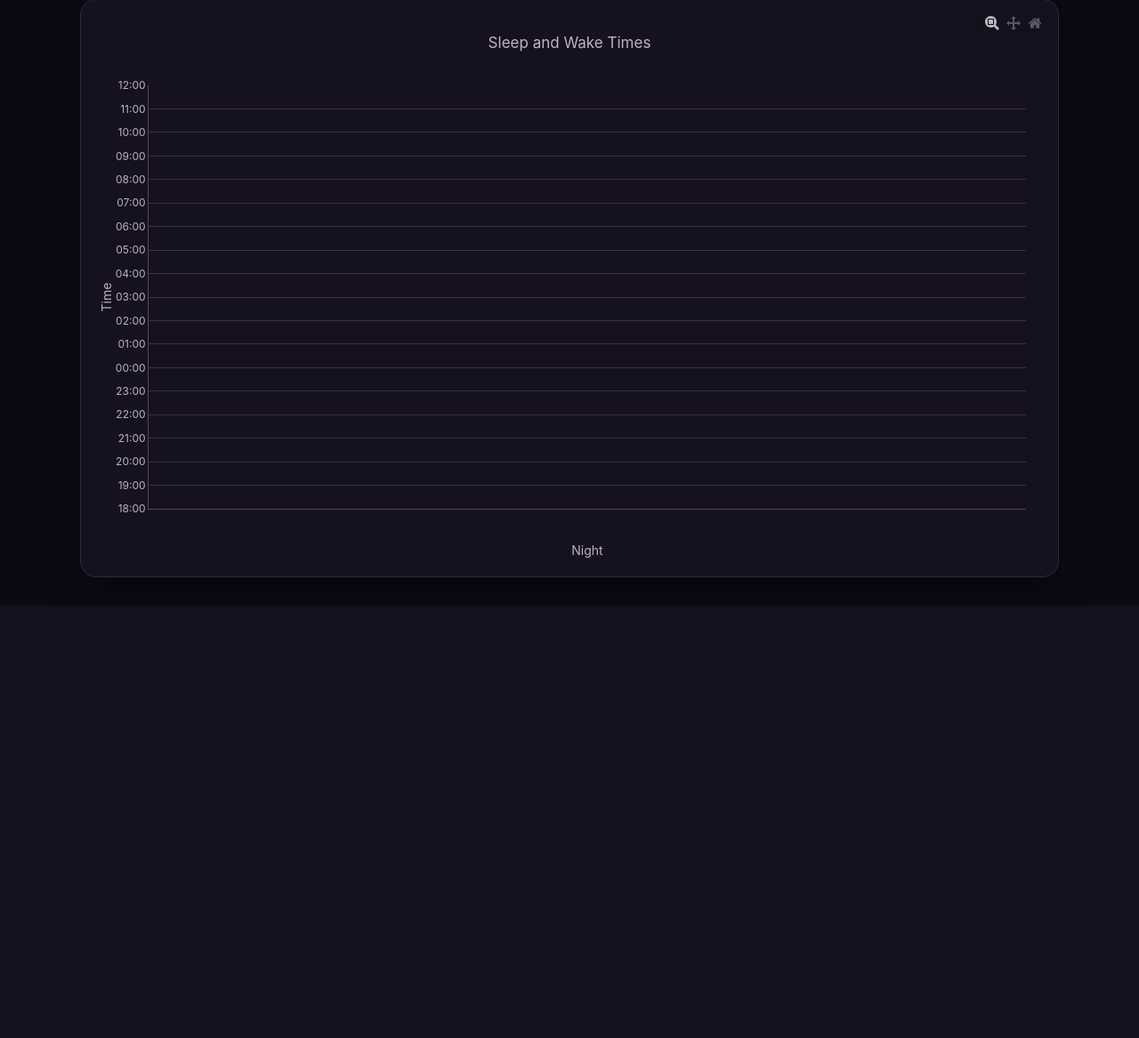
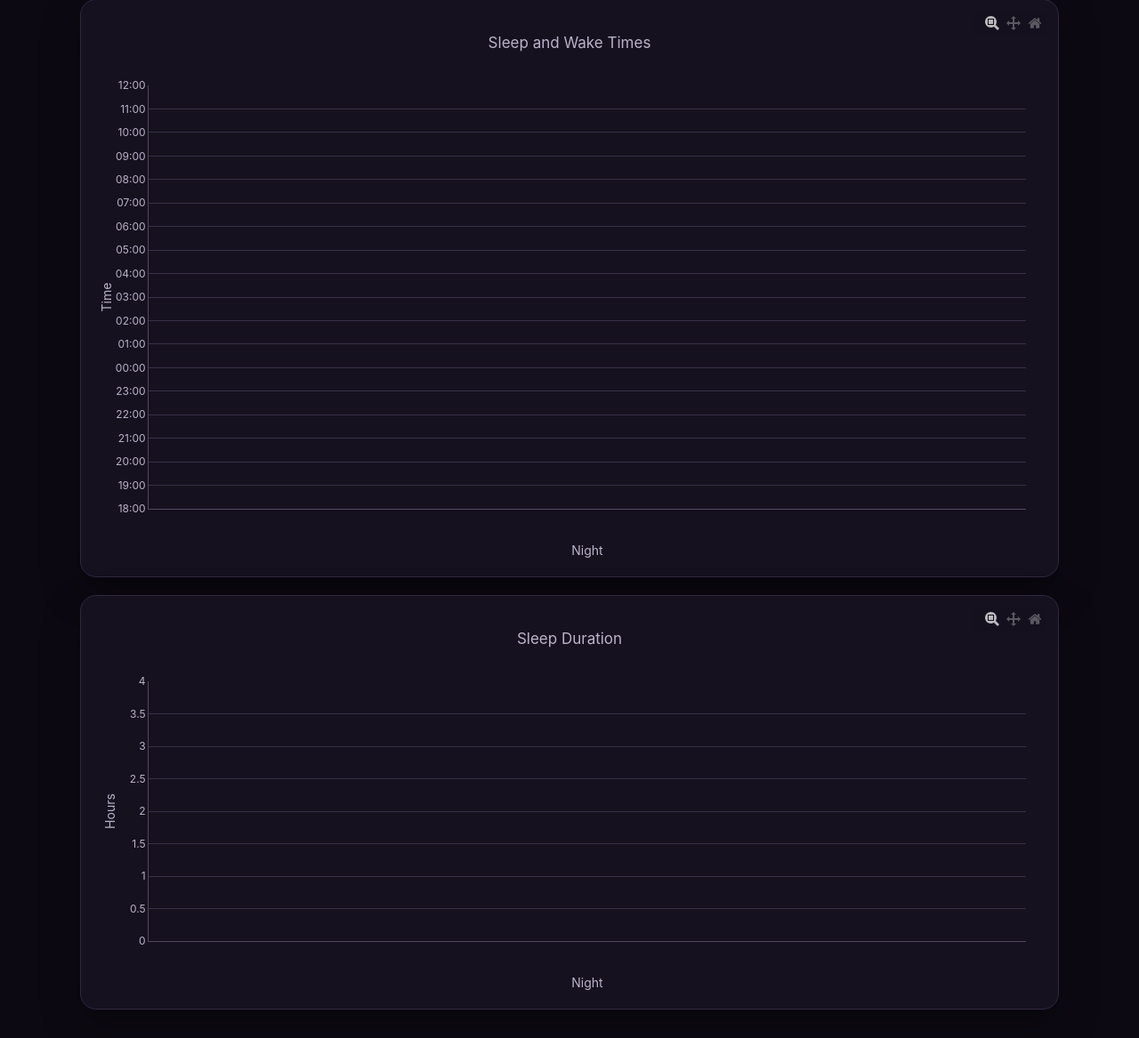
Before and after one commit to nielsSkov/lifestyle-book, a Flask app: page /sleep in a window 1280 px wide. Shown: the part 601-1768 px from the top of the page at 89% size. Before the commit the page ends 1282 px from the top, so only its background shows below. Run offline with Flask 3, Linux system fonts and the light colour scheme.

Commit message:
Add nightly sleep duration chart

```diff
--- a/app.py
+++ b/app.py
@@ -24,7 +24,7 @@ from sleep_data import (
     read_sleep_records,
     store_sleep,
 )
-from sleep_plot import build_sleep_figure
+from sleep_plot import build_sleep_duration_figure, build_sleep_figure
 from weight_data import (
     delete_weight,
     parse_measurement_date,
@@ -156,6 +156,7 @@ def sleep():
     except ValueError:
         selected_date = latest_night_start
     figure = build_sleep_figure(records)
+    duration_figure = build_sleep_duration_figure(records)
     return render_template(
         "sleep.html",
         active_section="sleep",
@@ -172,6 +173,7 @@ def sleep():
         deleted=request.args.get("deleted"),
         error=request.args.get("error"),
         graph_json=figure.to_json(),
+        duration_graph_json=duration_figure.to_json(),
         plotly_config=PLOTLY_CONFIG,
         plotly_version=PLOTLY_VERSION,
     )
@@ -263,6 +265,7 @@ def _sleep_json_response(selected_date: date, message: str):
             for record in records
         },
         figure=json.loads(cast(str, build_sleep_figure(records).to_json())),
+        duration_figure=json.loads(cast(str, build_sleep_duration_figure(records).to_json())),
     )
 
 
--- a/sleep_plot.py
+++ b/sleep_plot.py
@@ -132,6 +132,75 @@ def build_sleep_figure(records: list[SleepRecord]) -> go.Figure:
     return figure
 
 
+def build_sleep_duration_figure(records: list[SleepRecord]) -> go.Figure:
+    figure = go.Figure()
+    night_dates: list[date] = []
+
+    if records:
+        records_by_date = {record.night_start_date: record for record in records}
+        night_dates = _daily_dates(
+            records[0].night_start_date,
+            records[-1].night_start_date,
+        )
+        night_keys = [_night_label(day) for day in night_dates]
+        durations = []
+        duration_labels = []
+        for day in night_dates:
+            record = records_by_date.get(day)
+            duration = _sleep_duration(record)
+            durations.append(duration)
+            duration_labels.append(_format_duration(duration))
+
+        figure.add_trace(
+            go.Bar(
+                x=night_keys,
+                y=durations,
+                customdata=duration_labels,
+                marker={"color": "#8354e8"},
+                hovertemplate="%{x}<br>%{customdata}<extra>Sleep duration</extra>",
+                showlegend=False,
+            )
+        )
+
+    figure.update_layout(
+        template="none",
+        autosize=True,
+        title={"text": "Sleep Duration", "x": 0.5},
+        paper_bgcolor="#15111f",
+        plot_bgcolor="#15111f",
+        font={
+            "color": "#bbb3c9",
+            "family": 'Inter, ui-sans-serif, system-ui, "Segoe UI", sans-serif',
+        },
+        hovermode="x unified",
+        hoverlabel={
+            "bgcolor": "#2c2340",
+            "bordercolor": "#524762",
+            "font": {"color": "#f4f0fa"},
+        },
+        uirevision="sleep-duration",
+        margin={"l": 64, "r": 24, "t": 84, "b": 64},
+        xaxis={
+            "title": "Night",
+            "type": "category",
+            "categoryorder": "array",
+            "categoryarray": [_night_label(day) for day in night_dates],
+            "tickangle": -35,
+            "automargin": True,
+            "gridcolor": "#383047",
+            "linecolor": "#524762",
+        },
+        yaxis={
+            "title": "Hours",
+            "rangemode": "tozero",
+            "gridcolor": "#383047",
+            "linecolor": "#524762",
+            "fixedrange": False,
+        },
+    )
+    return figure
+
+
 def _daily_dates(start: date, end: date) -> list[date]:
     return [start + timedelta(days=offset) for offset in range((end - start).days + 1)]
 
@@ -168,3 +237,17 @@ def _night_label(day: date) -> str:
 
 def _format_time(value: datetime | None) -> str:
     return "" if value is None else value.strftime("%H:%M")
+
+
+def _sleep_duration(record: SleepRecord | None) -> float:
+    if record is None or record.sleep_at is None or record.wake_at is None:
+        return math.nan
+    return (record.wake_at - record.sleep_at).total_seconds() / 3600
+
+
+def _format_duration(duration: float) -> str:
+    if not math.isfinite(duration):
+        return ""
+    total_minutes = round(duration * 60)
+    hours, minutes = divmod(total_minutes, 60)
+    return f"{hours} h {minutes:02d} min"
--- a/static/style.css
+++ b/static/style.css
@@ -605,6 +605,7 @@ input {
 #difference-plot,
 #rate-plot,
 #sleep-plot,
+#sleep-duration-plot,
 #active-days-plot,
 #daily-plot {
   width: 100%;
@@ -620,6 +621,11 @@ input {
 #sleep-plot {
   height: min(78vh, 720px);
   min-height: 600px;
+}
+
+#sleep-duration-plot {
+  height: min(55vh, 460px);
+  min-height: 360px;
 }
 
 #daily-plot {
@@ -721,6 +727,11 @@ input {
     min-height: 520px;
   }
 
+  #sleep-duration-plot {
+    height: min(60vh, 440px);
+    min-height: 360px;
+  }
+
   #daily-plot {
     height: min(72vh, 560px);
     min-height: 460px;
--- a/templates/sleep.html
+++ b/templates/sleep.html
@@ -37,6 +37,9 @@
   <section class="graph-card">
     <div id="sleep-plot" role="region" aria-label="Interactive sleep timing chart"></div>
   </section>
+  <section class="graph-card">
+    <div id="sleep-duration-plot" role="region" aria-label="Interactive nightly sleep duration chart"></div>
+  </section>
 {% endblock %}
 {% block scripts %}
   <script src="{{ url_for('plotly_runtime', v=plotly_version) }}"></script>
@@ -67,13 +70,46 @@
     });
 
     let sleepFigure = {{ graph_json | safe }};
+    let sleepDurationFigure = {{ duration_graph_json | safe }};
     const plotlyConfig = {{ plotly_config | tojson }};
-    const plotReady = Plotly.newPlot(
-      "sleep-plot",
-      sleepFigure.data,
-      sleepFigure.layout,
-      plotlyConfig,
-    );
+    const plotsReady = Promise.all([
+      Plotly.newPlot("sleep-plot", sleepFigure.data, sleepFigure.layout, plotlyConfig),
+      Plotly.newPlot(
+        "sleep-duration-plot",
+        sleepDurationFigure.data,
+        sleepDurationFigure.layout,
+        plotlyConfig,
+      ),
+    ]);
+
+    plotsReady.then((linkedPlots) => {
+      let syncingXAxes = false;
+
+      function readXRange(update) {
+        if (Array.isArray(update["xaxis.range"])) return update["xaxis.range"];
+        const start = update["xaxis.range[0]"];
+        const end = update["xaxis.range[1]"];
+        return start !== undefined && end !== undefined ? [start, end] : null;
+      }
+
+      for (const source of linkedPlots) {
+        source.on("plotly_relayout", (update) => {
+          if (syncingXAxes) return;
+          const range = readXRange(update);
+          if (!range && update["xaxis.autorange"] !== true) return;
+
+          syncingXAxes = true;
+          const linkedUpdate = range ? {"xaxis.range": range} : {"xaxis.autorange": true};
+          Promise.all(
+            linkedPlots
+              .filter((target) => target !== source)
+              .map((target) => Plotly.relayout(target, linkedUpdate)),
+          ).finally(() => {
+            syncingXAxes = false;
+          });
+        });
+      }
+    });
 
     sleepForm.addEventListener("submit", async (event) => {
       event.preventDefault();
@@ -91,8 +127,17 @@
 
         sleepEntries = result.entries;
         sleepFigure = result.figure;
-        await plotReady;
-        await Plotly.react("sleep-plot", sleepFigure.data, sleepFigure.layout, plotlyConfig);
+        sleepDurationFigure = result.duration_figure;
+        await plotsReady;
+        await Promise.all([
+          Plotly.react("sleep-plot", sleepFigure.data, sleepFigure.layout, plotlyConfig),
+          Plotly.react(
+            "sleep-duration-plot",
+            sleepDurationFigure.data,
+            sleepDurationFigure.layout,
+            plotlyConfig,
+          ),
+        ]);
         const entry = sleepEntries[result.selected_date];
         sleepTimeInput.value = entry?.sleep_time ?? "";
         wakeTimeInput.value = entry?.wake_time ?? "";
```
Also changed, not shown: tests/test_app.py (+1 -0 lines), tests/test_sleep_plot.py (+35 -1 lines).
